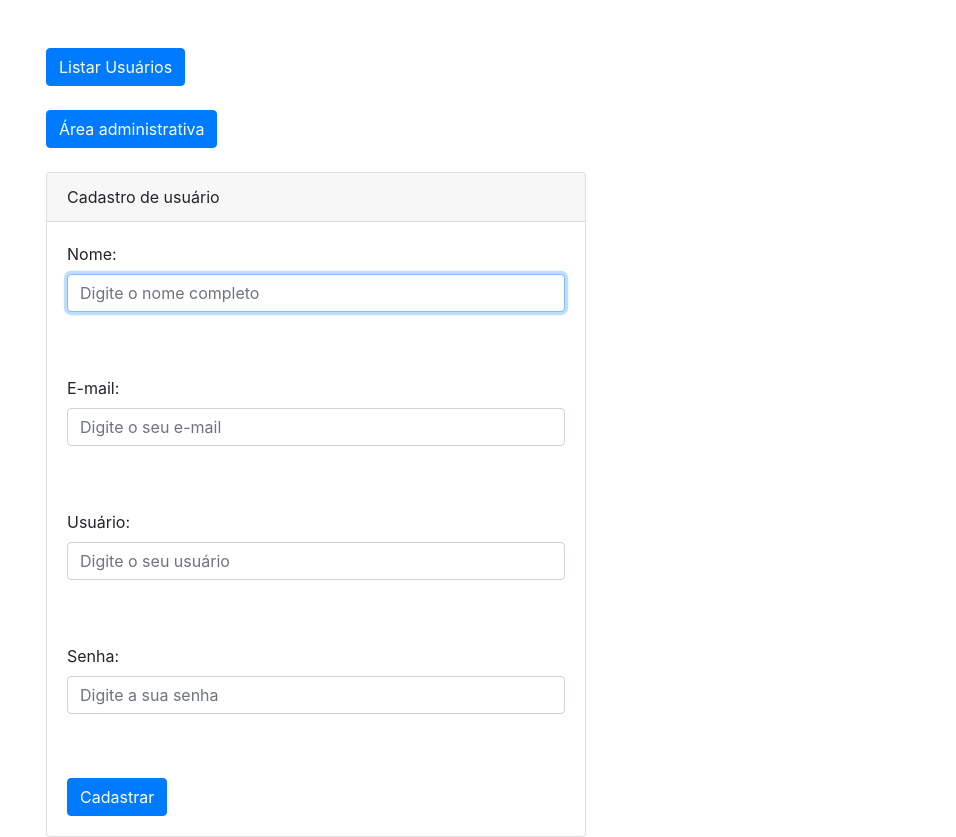
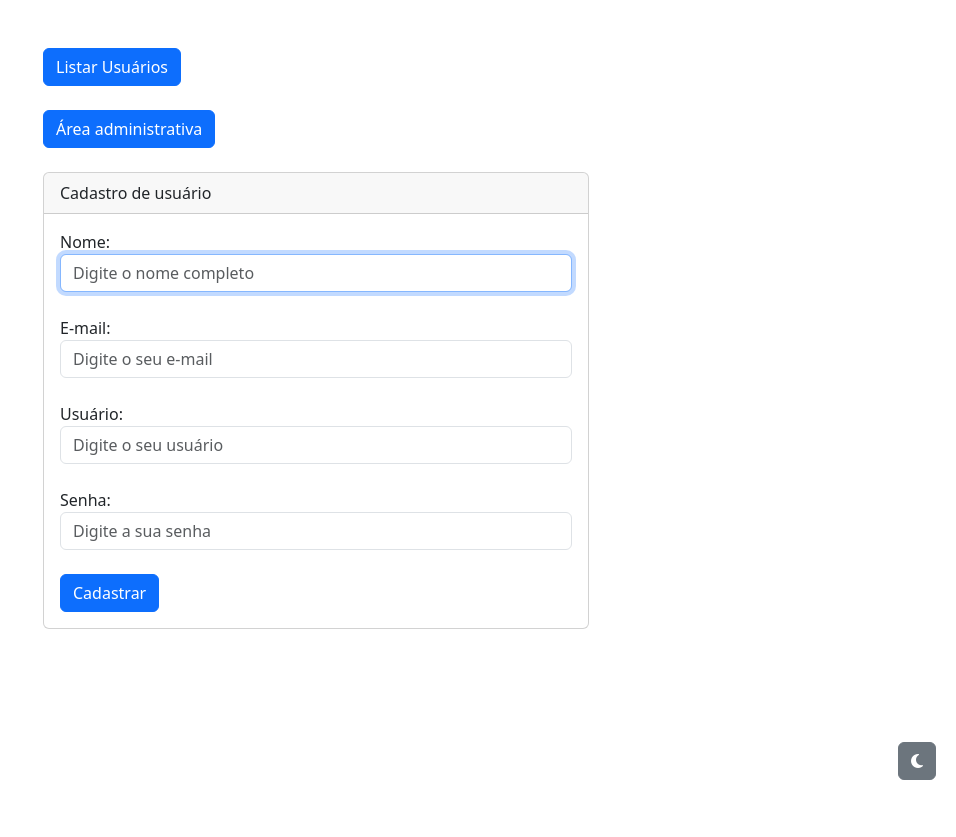
Before and after one commit to ojoues/carteira_estudantil, a PHP site: page /src/user/cad_usuario in a window 1280 px wide. Shown: the whole page, without its empty margins (324-1280 px from the left). After the commit the page ends 780 px from the top, so only its background shows below. Run offline with PHP 8.4, Linux system fonts and the light colour scheme; the visitor is signed in with stand-in values (Sample User, id 1); a stand-in replaces the project's code that opens the database connection; some libraries are stand-ins or nearby versions.

Commit message:
Inserindo dark-mode
Foi inserido o modo dark-mode em todas as páginas de front-end com botão flutuante que salva a escolha do usuário via cookies.

```diff
--- /dev/null
+++ b/dark_mode.php
@@ -0,0 +1,31 @@
+<!DOCTYPE html>
+<html lang="pt-br">
+
+<head>
+    <link href="https://cdn.jsdelivr.net/npm/bootstrap@5.3.2/dist/css/bootstrap.min.css" rel="stylesheet" integrity="sha384-T3c6CoIi6uLrA9TneNEoa7RxnatzjcDSCmG1MXxSR1GAsXEV/Dwwykc2MPK8M2HN" crossorigin="anonymous">
+    <!-- Inclua a biblioteca Font Awesome -->
+    <link rel="stylesheet" href="https://cdnjs.cloudflare.com/ajax/libs/font-awesome/6.3.0/css/all.min.css">
+</head>
+
+<style>
+    /* CSS to position the theme toggle button */
+    #theme-toggle {
+        position: fixed;
+        bottom: 20px;
+        right: 20px;
+        z-index: 999;
+    }
+</style>
+
+<body>
+    <button id="theme-toggle" class="btn btn-secondary">
+        <i id="theme-icon" class="fa fa-moon"></i>
+    </button>
+
+    <script src="https://cdn.jsdelivr.net/npm/bootstrap@5.3.2/dist/js/bootstrap.bundle.min.js" integrity="sha384-C6RzsynM9kWDrMNeT87bh95OGNyZPhcTNXj1NW7RuBCsyN/o0jlpcV8Qyq46cDfL" crossorigin="anonymous"></script>
+
+    <script src="src/js/dark-mode.js"></script>
+    <script src="../../src/js/dark-mode.js"></script>
+</body>
+
+</html>
--- a/excluir_aluno.php
+++ b/excluir_aluno.php
@@ -15,7 +15,7 @@ if (!isset($_SESSION['usuario_id'])) {
 
 <head>
 	<meta charset="utf-8">
-	<link rel="stylesheet" href="https://maxcdn.bootstrapcdn.com/bootstrap/4.0.0/css/bootstrap.min.css" integrity="sha384-Gn5384xqQ1aoWXA+058RXPxPg6fy4IWvTNh0E263XmFcJlSAwiGgFAW/dAiS6JXm" crossorigin="anonymous" />
+	<link href="https://cdn.jsdelivr.net/npm/bootstrap@5.3.2/dist/css/bootstrap.min.css" rel="stylesheet" integrity="sha384-T3c6CoIi6uLrA9TneNEoa7RxnatzjcDSCmG1MXxSR1GAsXEV/Dwwykc2MPK8M2HN" crossorigin="anonymous">
 	<link rel="stylesheet" href="src/css/removeAds.css">
 	<meta name="viewport" content="width=device-width, initial-scale=1.0" />
 	<title>Lista de cadastros</title>
@@ -104,6 +104,10 @@ if (!isset($_SESSION['usuario_id'])) {
 		</div>
 	</div>
 	<script src="src/js/confirmaExcluirAluno.js"></script>
+
+	<?php
+	include('dark_mode.php');
+	?>
 </body>
 
 </html>
--- a/pesquisar.php
+++ b/pesquisar.php
@@ -38,7 +38,7 @@ function mask($val, $mask)
 <html lang="pt-br">
 
 <head>
-    <link rel="stylesheet" href="https://maxcdn.bootstrapcdn.com/bootstrap/4.0.0/css/bootstrap.min.css" integrity="sha384-Gn5384xqQ1aoWXA+058RXPxPg6fy4IWvTNh0E263XmFcJlSAwiGgFAW/dAiS6JXm" crossorigin="anonymous" />
+    <link href="https://cdn.jsdelivr.net/npm/bootstrap@5.3.2/dist/css/bootstrap.min.css" rel="stylesheet" integrity="sha384-T3c6CoIi6uLrA9TneNEoa7RxnatzjcDSCmG1MXxSR1GAsXEV/Dwwykc2MPK8M2HN" crossorigin="anonymous">
     <link rel="stylesheet" href="src/css/removeAds.css">
     <meta name="viewport" content="width=device-width, initial-scale=1.0" />
 
@@ -118,6 +118,10 @@ function mask($val, $mask)
             <?php } ?>
         </div>
     </div>
+
+    <?php
+    include('dark_mode.php');
+    ?>
 </body>
 
 </html>
--- /dev/null
+++ b/src/js/dark-mode.js
@@ -0,0 +1,28 @@
+// Function to toggle the Bootstrap theme
+function toggleBootstrapTheme() {
+    const currentTheme = document.documentElement.getAttribute("data-bs-theme");
+    if (currentTheme === "dark") {
+        document.documentElement.setAttribute("data-bs-theme", "light");
+        document.cookie = "bootstrap-theme=light; expires=Fri, 31 Dec 9999 23:59:59 GMT; path=/";
+    } else {
+        document.documentElement.setAttribute("data-bs-theme", "dark");
+        document.cookie = "bootstrap-theme=dark; expires=Fri, 31 Dec 9999 23:59:59 GMT; path=/";
+    }
+
+    // Alterna o ícone com base no tema
+    const themeIcon = document.getElementById("theme-icon");
+    themeIcon.classList.toggle("fa-moon", currentTheme === "dark");
+    themeIcon.classList.toggle("fa-sun", currentTheme !== "dark");
+}
+
+// Check for a saved theme preference in a cookie
+const savedTheme = document.cookie.replace(/(?:(?:^|.*;\s*)bootstrap-theme\s*=\s*([^;]*).*$)|^.*$/, "$1");
+if (savedTheme === "dark") {
+    document.documentElement.setAttribute("data-bs-theme", "dark");
+} else {
+    document.documentElement.setAttribute("data-bs-theme", "light");
+}
+
+// Adiciona um evento de clique ao botão de alternância de tema
+const themeToggleBtn = document.getElementById("theme-toggle");
+themeToggleBtn.addEventListener("click", toggleBootstrapTheme);
--- a/src/user/cad_usuario.php
+++ b/src/user/cad_usuario.php
@@ -15,7 +15,7 @@ include_once("../../conexao.php");
 
 <head>
 	<meta charset="utf-8">
-	<link rel="stylesheet" href="https://maxcdn.bootstrapcdn.com/bootstrap/4.0.0/css/bootstrap.min.css" integrity="sha384-Gn5384xqQ1aoWXA+058RXPxPg6fy4IWvTNh0E263XmFcJlSAwiGgFAW/dAiS6JXm" crossorigin="anonymous" />
+	<link href="https://cdn.jsdelivr.net/npm/bootstrap@5.3.2/dist/css/bootstrap.min.css" rel="stylesheet" integrity="sha384-T3c6CoIi6uLrA9TneNEoa7RxnatzjcDSCmG1MXxSR1GAsXEV/Dwwykc2MPK8M2HN" crossorigin="anonymous">
 	<link rel="stylesheet" href="../css/removeAds.css">
 	<meta name="viewport" content="width=device-width, initial-scale=1.0" />
 	<title>Cadastro de Usuário</title>
@@ -41,22 +41,22 @@ include_once("../../conexao.php");
 
 							<div class="form-group">
 								<label for="nome">Nome: </label>
-								<input type="text" class="form-control" name="nome" id="nome" placeholder="Digite o nome completo" required autofocus><br><br>
+								<input type="text" class="form-control" name="nome" id="nome" placeholder="Digite o nome completo" required autofocus><br>
 							</div>
 
 							<div class="form-group">
 								<label for="email">E-mail: </label>
-								<input type="email" class="form-control" name="email" id="email" placeholder="Digite o seu e-mail" required><br><br>
+								<input type="email" class="form-control" name="email" id="email" placeholder="Digite o seu e-mail" required><br>
 							</div>
 
 							<div class="form-group">
 								<label for="usuario">Usuário: </label>
-								<input type="text" class="form-control" name="usuario" id="usuario" placeholder="Digite o seu usuário" required><br><br>
+								<input type="text" class="form-control" name="usuario" id="usuario" placeholder="Digite o seu usuário" required><br>
 							</div>
 
 							<div class="form-group">
 								<label for="senha">Senha: </label>
-								<input type="password" class="form-control" name="senha" id="senha" placeholder="Digite a sua senha" required><br><br>
+								<input type="password" class="form-control" name="senha" id="senha" placeholder="Digite a sua senha" required><br>
 							</div>
 
 							<input type="submit" class="btn btn-primary" value="Cadastrar">
@@ -67,12 +67,14 @@ include_once("../../conexao.php");
 		</div>
 	</div>
 
-	<!-- Inclua os scripts do Bootstrap no final da página, antes do fechamento da tag </body> -->
-	<script src="https://code.jquery.com/jquery-3.2.1.slim.min.js"></script>
-	<script src="https://cdnjs.cloudflare.com/ajax/libs/popper.js/1.12.9/umd/popper.min.js"></script>
-	<script src="https://maxcdn.bootstrapcdn.com/bootstrap/4.0.0/js/bootstrap.min.js"></script>
+
+	<script src="https://cdn.jsdelivr.net/npm/bootstrap@5.3.2/dist/js/bootstrap.bundle.min.js" integrity="sha384-C6RzsynM9kWDrMNeT87bh95OGNyZPhcTNXj1NW7RuBCsyN/o0jlpcV8Qyq46cDfL" crossorigin="anonymous"></script>
 
 	<script src="https://code.jquery.com/jquery-3.6.0.min.js"></script>
+
+	<?php
+	include('../../dark_mode.php');
+	?>
 </body>
 
 </html>
--- a/src/user/edit_usuario.php
+++ b/src/user/edit_usuario.php
@@ -19,7 +19,7 @@ $row_usuario = mysqli_fetch_assoc($resultado_usuario);
 
 <head>
 	<meta charset="utf-8">
-	<link rel="stylesheet" href="https://maxcdn.bootstrapcdn.com/bootstrap/4.0.0/css/bootstrap.min.css" integrity="sha384-Gn5384xqQ1aoWXA+058RXPxPg6fy4IWvTNh0E263XmFcJlSAwiGgFAW/dAiS6JXm" crossorigin="anonymous" />
+	<link href="https://cdn.jsdelivr.net/npm/bootstrap@5.3.2/dist/css/bootstrap.min.css" rel="stylesheet" integrity="sha384-T3c6CoIi6uLrA9TneNEoa7RxnatzjcDSCmG1MXxSR1GAsXEV/Dwwykc2MPK8M2HN" crossorigin="anonymous">
 	<link rel="stylesheet" href="../css/removeAds.css">
 	<meta name="viewport" content="width=device-width, initial-scale=1.0" />
 	<title>Editar Usuário</title>
@@ -71,6 +71,10 @@ $row_usuario = mysqli_fetch_assoc($resultado_usuario);
 		</div>
 	</div>
 	</div>
+
+	<?php
+	include('../../dark_mode.php');
+	?>
 </body>
 
 </html>
--- a/src/user/index.php
+++ b/src/user/index.php
@@ -14,7 +14,7 @@ include_once("../../conexao.php");
 
 <head>
 	<meta charset="utf-8">
-	<link rel="stylesheet" href="https://maxcdn.bootstrapcdn.com/bootstrap/4.0.0/css/bootstrap.min.css" integrity="sha384-Gn5384xqQ1aoWXA+058RXPxPg6fy4IWvTNh0E263XmFcJlSAwiGgFAW/dAiS6JXm" crossorigin="anonymous" />
+	<link href="https://cdn.jsdelivr.net/npm/bootstrap@5.3.2/dist/css/bootstrap.min.css" rel="stylesheet" integrity="sha384-T3c6CoIi6uLrA9TneNEoa7RxnatzjcDSCmG1MXxSR1GAsXEV/Dwwykc2MPK8M2HN" crossorigin="anonymous">
 	<link rel="stylesheet" href="../css/removeAds.css">
 	<meta name="viewport" content="width=device-width, initial-scale=1.0" />
 	<title>Listar Usuários</title>
@@ -95,6 +95,10 @@ include_once("../../conexao.php");
 		</div>
 	</div>
 	<script src="../js/confirmaExcluirUsuario.js"></script>
+
+	<?php
+	include('../../dark_mode.php');
+	?>
 </body>
 
 </html>
```
Also changed, not shown: admin.php (+9 -4 lines), cad_aluno.php (+19 -14 lines), edit_aluno.php (+7 -5 lines), index.php (+12 -10 lines), login.php (+10 -9 lines), src/css/style.css (+10 -0 lines), src/js/numberKey.js (added, +7 -0 lines).
